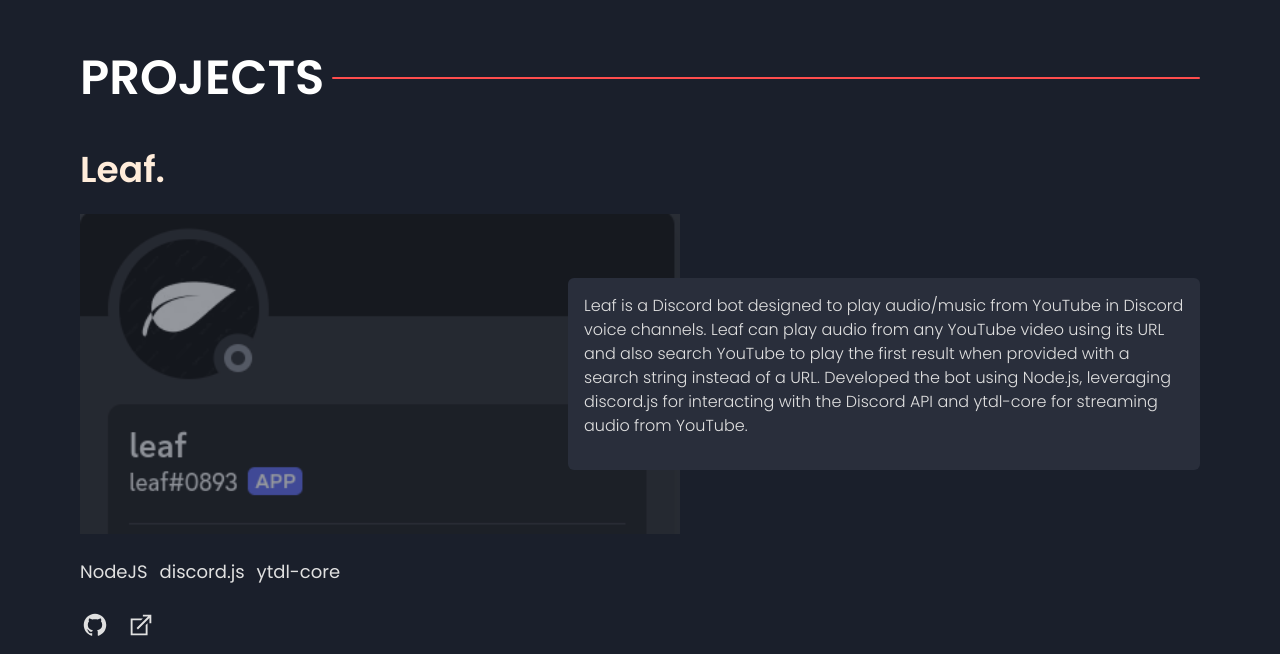
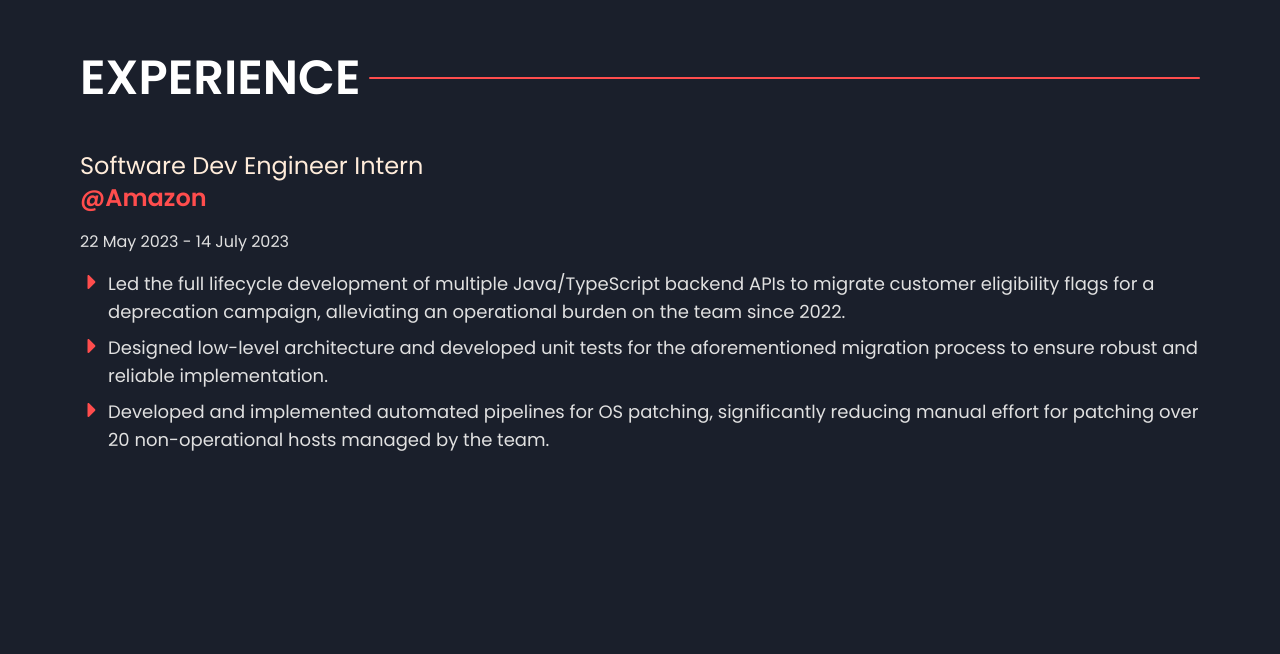
Before and after one commit to JOSU9435/portfolio, a React (Vite) app: page / in a window 1280 px wide. Shown: the part 826-1480 px from the top of the page. Built offline with nearby package versions, Linux system fonts and the light colour scheme; a web font is replaced by a local one.

Commit message:
add experience section

```diff
--- /dev/null
+++ b/src/assets/local-json/experiences.json
@@ -0,0 +1,8 @@
+[
+  {
+    "company": "Amazon",
+    "designation": "Software Dev Engineer Intern",
+    "description": ["Led the full lifecycle development of multiple Java/TypeScript backend APIs to migrate customer eligibility flags for a deprecation campaign, alleviating an operational burden on the team since 2022.", "Designed low-level architecture and developed unit tests for the aforementioned migration process to ensure robust and reliable implementation.", "Developed and implemented automated pipelines for OS patching, significantly reducing manual effort for patching over 20 non-operational hosts managed by the team."],
+    "duration": "22 May 2023 - 14 July 2023"
+  }
+]
--- /dev/null
+++ b/src/components/Experience.tsx
@@ -0,0 +1,51 @@
+import { useEffect, useState } from "react";
+import { FaCaretRight } from "react-icons/fa";
+import { useInView } from "react-intersection-observer";
+
+interface Props {
+  company: string,
+  designation: string,
+  description: string[],
+  duration: string,
+}
+
+const Experience = ({company, designation, description, duration}: Props) => {
+
+  const [reveal, setReveal] = useState(false)
+
+  const {ref, inView} = useInView({
+    threshold: 1,
+  })
+
+  useEffect(() => {
+    setReveal(prev => prev || inView)
+  },[inView])
+
+  return (
+    <div ref={ref} className="h-5">
+      <div className="text-lg text-accent-200 md:text-2xl overflow-hidden">
+        <div className={`relative duration-500 ${reveal ? 'translate-y-0' : 'translate-y-full'}`}>{designation}</div>
+      </div>
+      <div className="text-lg text-accent-100 font-semibold overflow-hidden md:text-2xl">
+        <div className={`relative delay-200 duration-500 ${reveal ? 'translate-y-0' : 'translate-y-full'}`}>
+          @{company}
+        </div>
+      </div>
+      <div className={`text-sm text-text-200 mt-4 md:text-base duration-500 delay-400 ${reveal ? 'opacity-100' : 'opacity-0'}`}>
+        {duration}
+        </div>
+      <div className={`my-4 duration-500 delay-400 ${reveal ? 'translate-y-0 opacity-100' : 'translate-y-4 opacity-0'}`}>
+        {description.map((desc, idx) => (
+          <div key={idx} className="flex my-2">
+            <div>
+              <FaCaretRight className="text-accent-100 text-2xl mr-1"/>
+            </div>
+            <div className="text-text-200 text-base md:text-lg">{desc}</div>
+          </div>
+        ))}
+      </div>
+    </div>
+  );
+}
+
+export default Experience;
--- /dev/null
+++ b/src/components/Experiences.tsx
@@ -0,0 +1,43 @@
+import { useEffect, useState } from "react";
+import { useInView } from "react-intersection-observer";
+import experience from "../assets/local-json/experiences.json"
+import Experience from "./Experience";
+
+const Experiences = () => {
+
+  const [reveal, setReveal] = useState(false);
+
+  const {ref, inView} = useInView();
+
+  useEffect(() => {
+    setReveal((prev) => prev || inView)
+  },[inView])
+
+  return (
+    <div
+      className="min-h-[100vh] bg-bg-100 px-4 pt-20 md:max-w-6xl md:mx-auto"
+    >
+      <div
+        className="flex"
+      >
+        <div className="text-text-100 text-3xl font-semibold relative overflow-hidden md:text-5xl">
+          <div ref={ref} className={`relative duration-500 ${reveal ? 'translate-y-0' : 'translate-y-full'}`}>EXPERIENCE</div>
+        </div>
+        <div className={`flex-1 bg-accent-100 h-0.5 duration-500 origin-left rounded-full ml-2 my-auto ${inView ? 'scale-100' : 'scale-0'}`}></div>
+      </div>
+      <div className="mt-12">
+        {experience.map((exp, idx) => (
+          <Experience
+            key={idx}
+            company={exp.company}
+            designation={exp.designation}
+            description={exp.description}
+            duration={exp.duration}
+          />
+        ))}
+      </div>
+    </div>
+  );
+}
+
+export default Experiences;
--- a/src/components/Nav.tsx
+++ b/src/components/Nav.tsx
@@ -38,19 +38,19 @@
     >
       <Links
         text={"About"}
-        linkStyles={`duration-500 delay-0 ${reveal && scrollUp ? 'translate-x-0 opacity-100': '-translate-x-8 opacity-0'}`}
+        linkStyles={`duration-500 delay-0 ${reveal && scrollUp ? 'translate-x-0 opacity-100': '-translate-x-4 opacity-0 md:-translate-x-8'}`}
       />
       <Links
         text={"Projects"}
-        linkStyles={`duration-500 delay-100 ${reveal && scrollUp ? 'translate-x-0 opacity-100': '-translate-x-8 opacity-0'}`}
+        linkStyles={`duration-500 delay-100 ${reveal && scrollUp ? 'translate-x-0 opacity-100': '-translate-x-4 opacity-0 md:-translate-x-8'}`}
       />
       <Links
         text={"Experience"}
-        linkStyles={`duration-500 delay-200 ${reveal && scrollUp ? 'translate-x-0 opacity-100': '-translate-x-8 opacity-0'}`}
+        linkStyles={`duration-500 delay-200 ${reveal && scrollUp ? 'translate-x-0 opacity-100': '-translate-x-4 opacity-0 md:-translate-x-8'}`}
       />
       <Links
         text={"Skills"}
-        linkStyles={`duration-500 delay-300 ${reveal && scrollUp ? 'translate-x-0 opacity-100': '-translate-x-8 opacity-0'}`}
+        linkStyles={`duration-500 delay-300 ${reveal && scrollUp ? 'translate-x-0 opacity-100': '-translate-x-4 opacity-0 md:-translate-x-8'}`}
       />
     </div>
   );
--- a/src/components/Project.tsx
+++ b/src/components/Project.tsx
@@ -42,7 +42,7 @@
           {description}
         </div>
       </div>
-      <div className="flex text-text-200 flex-wrap gap-x-3 text-base md:text-lg">
+      <div className="flex text-accent-100 flex-wrap gap-x-3 text-base md:text-lg">
         {techstack.map((tech, idx) => (
           // if techstack array has more items then add custom delays to acomodate it.
           <span key={idx} className={`duration-500 delay-${idx*100} ${reveal ? 'translate-x-0 opacity-100':'-translate-x-12 md:-translate-x-16 opacity-0'}`}>
--- a/src/pages/Home.tsx
+++ b/src/pages/Home.tsx
@@ -1,4 +1,5 @@
 import Contact from "../components/Contact";
+import Experiences from "../components/Experiences";
 import Hero from "../components/Hero";
 import Projects from "./Projects";
 
@@ -6,6 +7,7 @@
   return (
     <>
       <Hero/>
+      <Experiences/>
       <Projects/>
       <Contact/>
     </>
```
